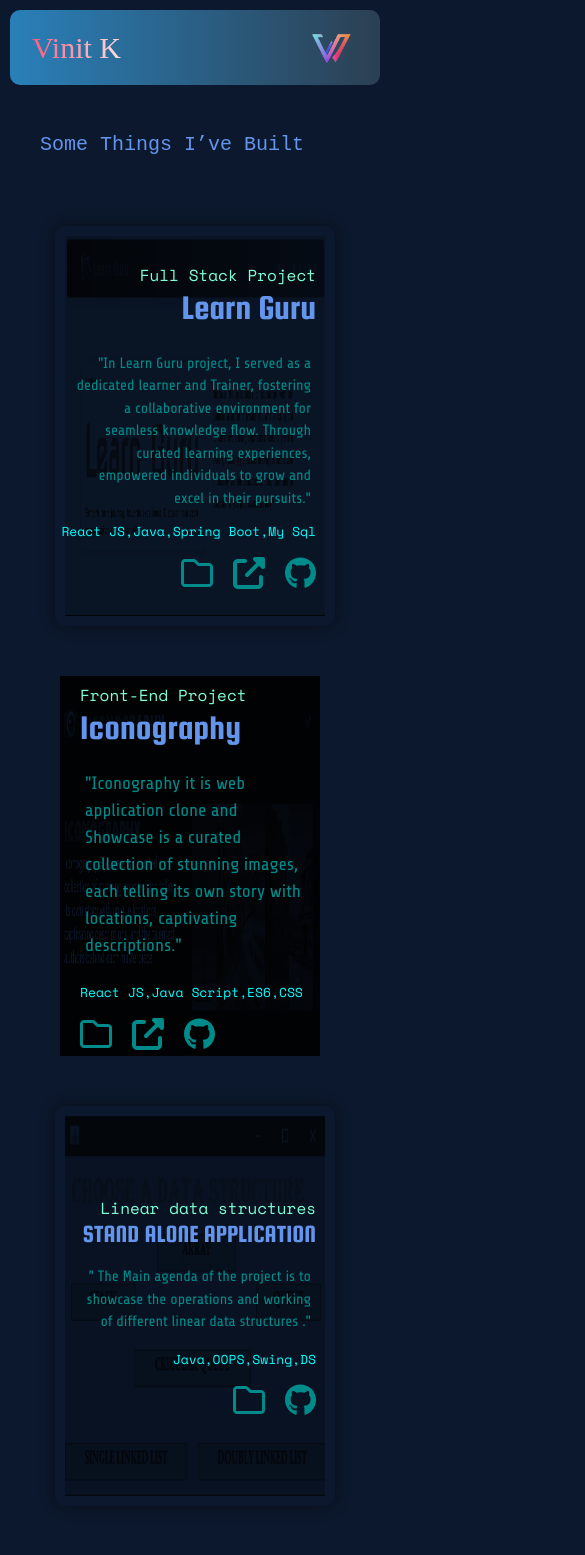
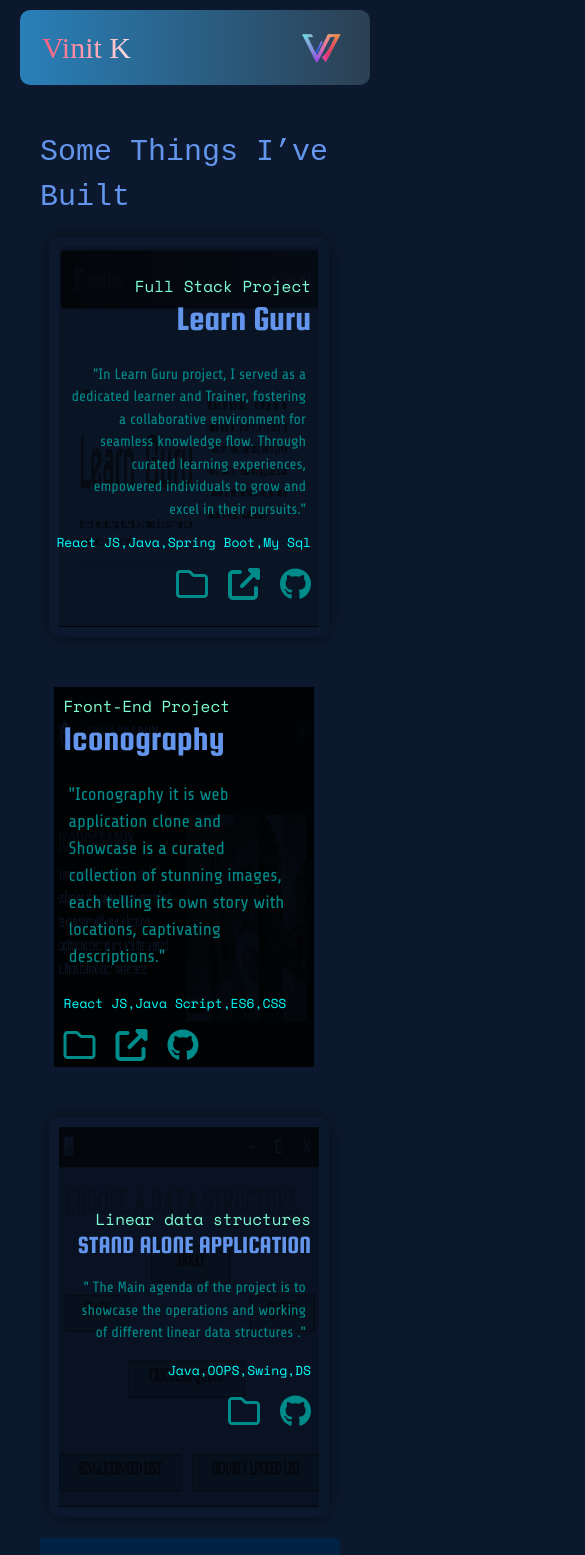
Before and after one commit to Vinit538/React_Portfolio, a React (Create React App) app: page /project in a window 390 px wide. Shown: the top 1555 px of the page, 585 px wide, since content can reach past the window. Built offline with nearby package versions, Linux system fonts and the light colour scheme; a web font is replaced by a local one.

Commit message:
sixth update

```diff
--- a/src/About_MeComponent/About_Me_Style.css
+++ b/src/About_MeComponent/About_Me_Style.css
@@ -18,7 +18,7 @@
 {
     font-family: 'Dangrek', monospace;
     position: relative;
-    color: #CCCCFF;
+    color: cornflowerblue;
     font-size: 25px;
     margin-left: 80px !important;
     margin-top: 100px !important;
@@ -198,7 +198,7 @@ li{
         position: relative;
         font-size: 25px;
         text-align: center;
-        /* margin-left: 25px !important; */
+        margin-left: 25px !important;
         margin-top: 100px !important;
     }
     .aboutPageHeading::after
@@ -287,8 +287,8 @@ li{
 
 .aboutPageHeading
 {
-    font-size: 15px;
-    margin-left: 100px;
+    font-size: 25px;
+    margin-left: 10px !important;
     margin-right: auto;
     margin-top: 100px !important;
 }
@@ -300,6 +300,7 @@ li{
     width: 150px;
     margin-left: 10px;
     margin-right: auto;
+
 }
 
     .about_Me_page {
--- a/src/NavbarComponent/navbarStyle.css
+++ b/src/NavbarComponent/navbarStyle.css
@@ -95,8 +95,10 @@
 
 @media screen and (min-width: 425px) and (max-width:767px) {
     .vkNavbar{
-        width: auto;
-        margin: 10px !important;
+        width: 500px;
+        margin-left: auto !important;
+        margin-right: auto !important;
+        /* margin: 10px !important; */
         padding: 5px;
     }
     .NavHeadingText{
@@ -109,8 +111,9 @@
 }
 @media screen and (min-width: 321px) and (max-width:424px) {
     .vkNavbar{
-        width: auto;
-        margin: 10px !important;
+        width: 350px;
+        margin-left: auto !important;
+        margin-right: auto !important;
         padding: 5px;
     }
     .NavHeadingText{
@@ -123,9 +126,10 @@
 }
 @media screen and (max-width: 320px) {
     .vkNavbar{
-        width: auto;
-        margin: 10px !important;
+        width: 280px;
         padding: 5px;
+        margin-left: auto !important;
+        margin-right: auto !important;
     }
     .NavHeadingText{
         font-size: 30px;
--- a/src/ProjectsComponent/ProjectsStyle.css
+++ b/src/ProjectsComponent/ProjectsStyle.css
@@ -322,7 +322,7 @@
   {
       position: relative;
       color: cornflowerblue;
-      font-size: 20px !important;
+      font-size: 30px !important;
       margin-left: 20px !important;
   }
   .pageHeading::after
@@ -333,14 +333,14 @@
   .projectImage{
     width: 280px;
     height: 400px;
-    transform: translate(50%, 0%);
+    transform: translate(10%, 0%);
     mix-blend-mode: multiply;
   }
   .projectImage2{
     position: relative;
     width: 280px;
     height: 400px;
-    transform: translate(-50%, 0%);
+    transform: translate(-90%, 0%);
     mix-blend-mode: multiply;
   }
 
@@ -352,7 +352,7 @@
   .projectInfo {
     width: 250;
     padding: 5px;
-    transform: translate(-58%, 0%);
+    transform: translate(-95%, 0%);
   }
 
   .projectCard {
@@ -375,7 +375,7 @@
     width: 250px;
     padding: 5px;
     z-index: 1;
-    transform: translate(54%, 0%);
+    transform: translate(5%, 0%);
   }
 
   .projectCard2 {
@@ -417,14 +417,14 @@
   .projectImage{
     width: 250px;
     height: 400px;
-    transform: translate(50%, 0%);
+    transform: translate(5%, 0%);
     mix-blend-mode: multiply;
   }
   .projectImage2{
     position: relative;
     width: 250px;
     height: 400px;
-    transform: translate(-50%, 0%);
+    transform: translate(-95%, 0%);
     mix-blend-mode: multiply;
   }
 
@@ -436,7 +436,7 @@
   .projectInfo {
     width: 250px;
     padding: 5px;
-    transform: translate(-55%, 0%);
+    transform: translate(-100%, 0%);
   }
 
   .projectCard {
@@ -459,7 +459,7 @@
     width: 250px;
     padding: 5px;
     z-index: 1;
-    transform: translate(54%, 0%);
+    transform: translate(10%, 0%);
   }
 
   .projectCard2 {
@@ -481,6 +481,7 @@
   /* grid-template-columns: repeat(auto-fill, minmax(300px, 1fr)); */
   gap: 5px !important;
   justify-items: center;
+
   }
 
   .projectsCard{
@@ -559,21 +560,38 @@
 
 }
 
-@media screen and (max-width: 767px) {
+@media screen and (min-width: 425px) and (max-width: 767px){
   .projectCardGrid {
     grid-template-columns: 1fr;
     gap: 20px !important;
+    /* margin-left: auto;
+    margin-right: auto; */
+  }
+  .projectsCard{
+    /* width: 400px; */
+    margin-left: auto;
+    margin-right: auto;
   }
 }
 
-@media screen and (min-width: 321px) and (max-width: 425px){
+@media screen and (min-width: 321px) and (max-width: 424px){
   .projectCardGrid {
-    grid-template-columns: 1fr;
-    gap:20px !important;
+    /* grid-template-columns: 1fr;
+    gap:20px !important; */
+    display: flex;
+    flex-direction: column;
+    justify-content: center;
+    padding: 20px;
   }
   .projectsCard
   {
     width: 300px;
+  }
+  .Project{
+    padding: 1px !important;
+    align-items: center;
+    margin-left: auto;
+    margin-right: auto;
   }
 }
 
@@ -581,11 +599,22 @@
 
 @media screen and (max-width: 320px) {
   .projectCardGrid {
-    grid-template-columns: 1fr;
-    gap:20px !important;
+    /* grid-template-columns: 1fr;
+    gap:20px !important; */
+    display: flex;
+    flex-direction: column;
+    justify-content: center;
+    padding: 10px;
+
   }
   .projectsCard
   {
     width: 250px;
   }
+  .ProjectOne{
+    padding: 1px;
+  }
+  .Project{
+    padding: 1px !important;
+  }
 }
--- a/src/TitleComponent/titleStyle.css
+++ b/src/TitleComponent/titleStyle.css
@@ -126,7 +126,7 @@
 
   .introText {
     font-size: 15px;
-    width: auto;
+    width: 500px;
   }
 }
 
```
